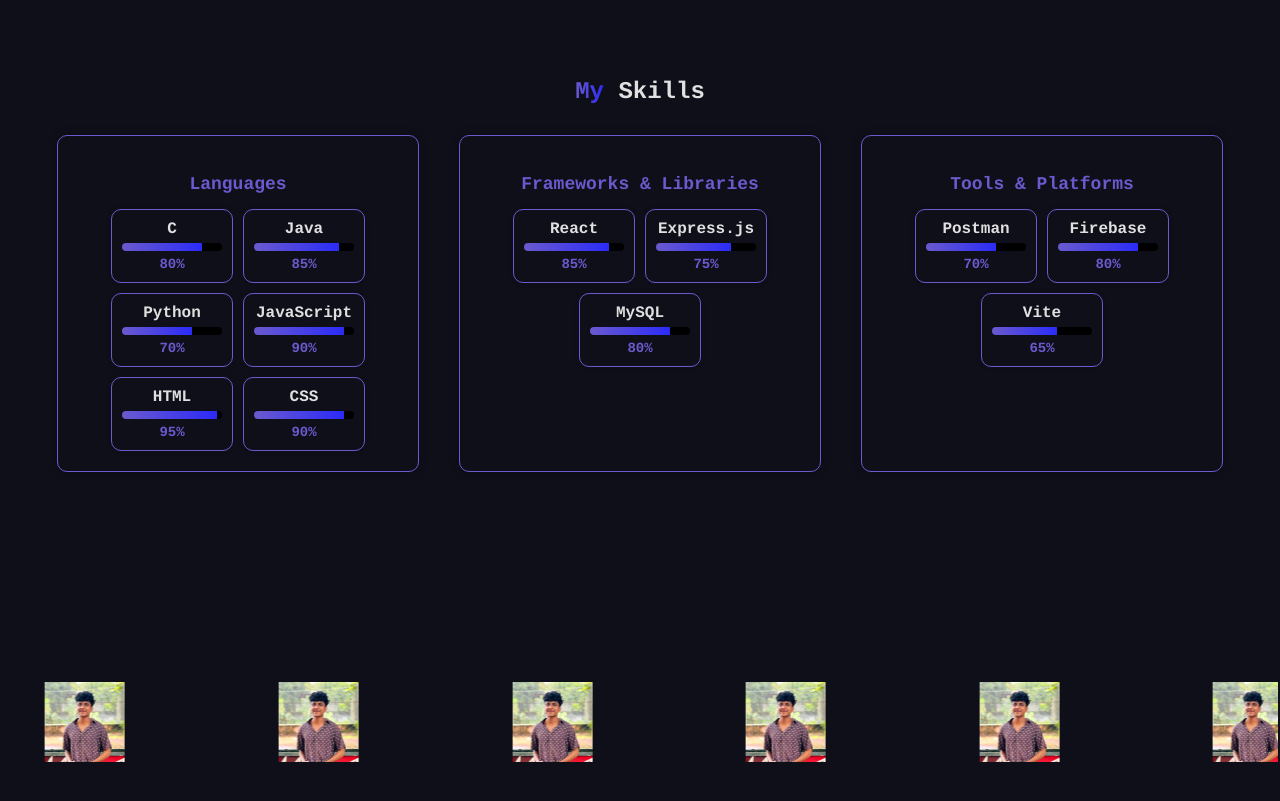
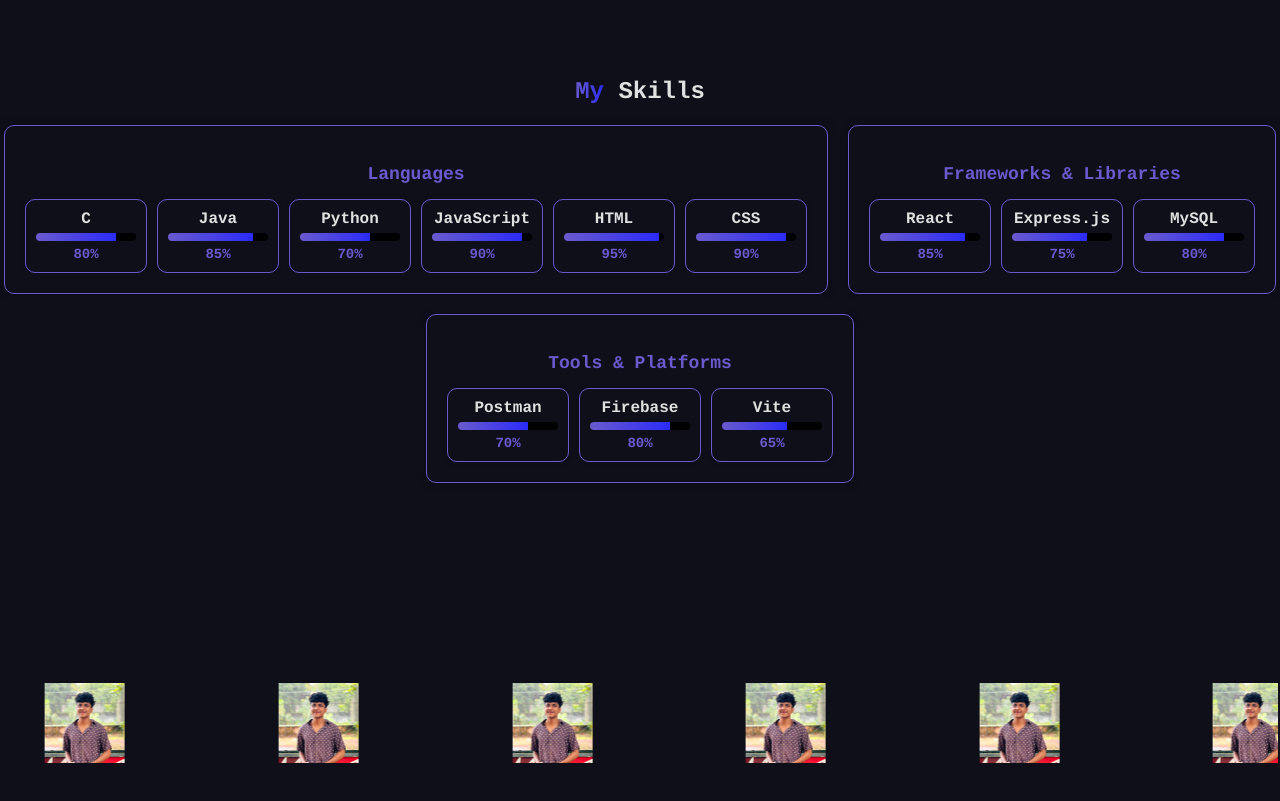
Before and after one commit to Arunitdy/portfolio-2.0, a React (Vite) app in the folder portfolio/: page / in a window 1280 px wide. Shown: the part 2160-2961 px from the top of the page. Built offline with nearby package versions, Linux system fonts and the light colour scheme.

Commit message:
reduce margin-top in Profile.css and adjust margin in Skills.css for improved layout

```diff
--- a/portfolio/src/All/Profile.css
+++ b/portfolio/src/All/Profile.css
@@ -332,7 +332,7 @@
 
     .right {
         display: visible;
-        margin-top: 100px;
+        margin-top: 70px;
     }
     .tempright {
         display: none;
--- a/portfolio/src/All/Skill/Skills.css
+++ b/portfolio/src/All/Skill/Skills.css
@@ -24,9 +24,7 @@
 .skill-category {
   border: 1px solid #6a5acd;
   border-radius: 10px;
-  margin:10px;
   padding: 20px;
-  width: 320px;
   box-shadow: 0px 0px 10px rgba(0, 0, 0, 0.3);
 }
 
```
